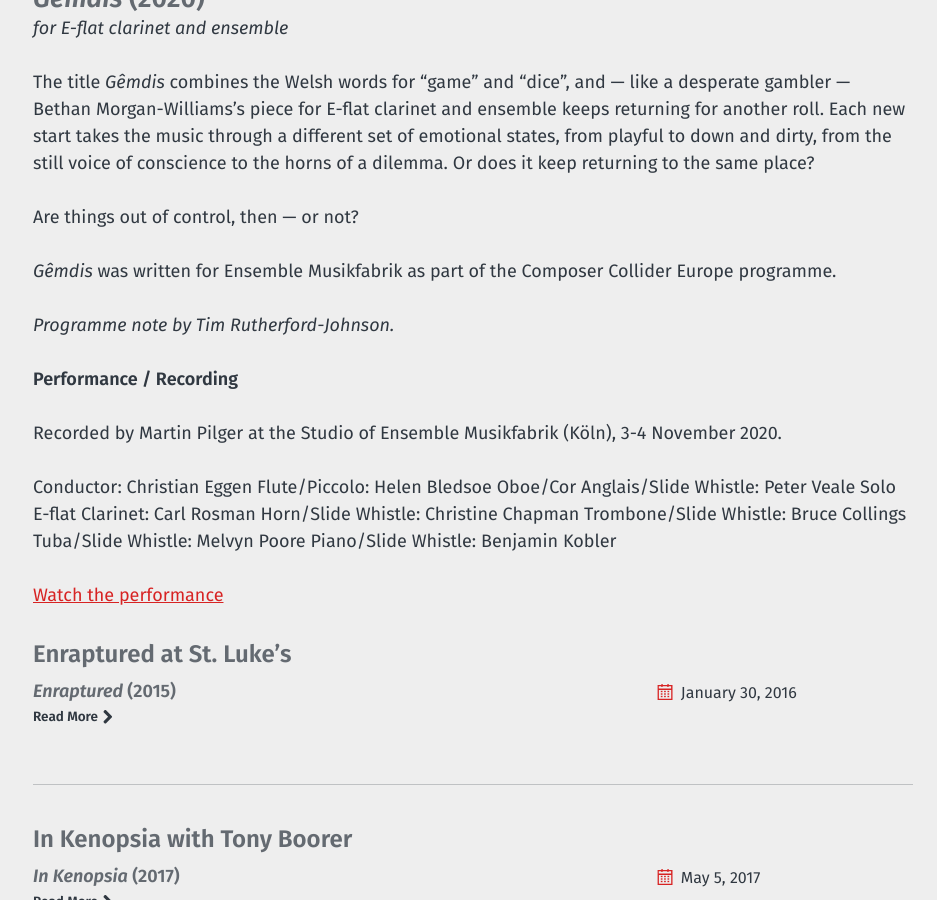
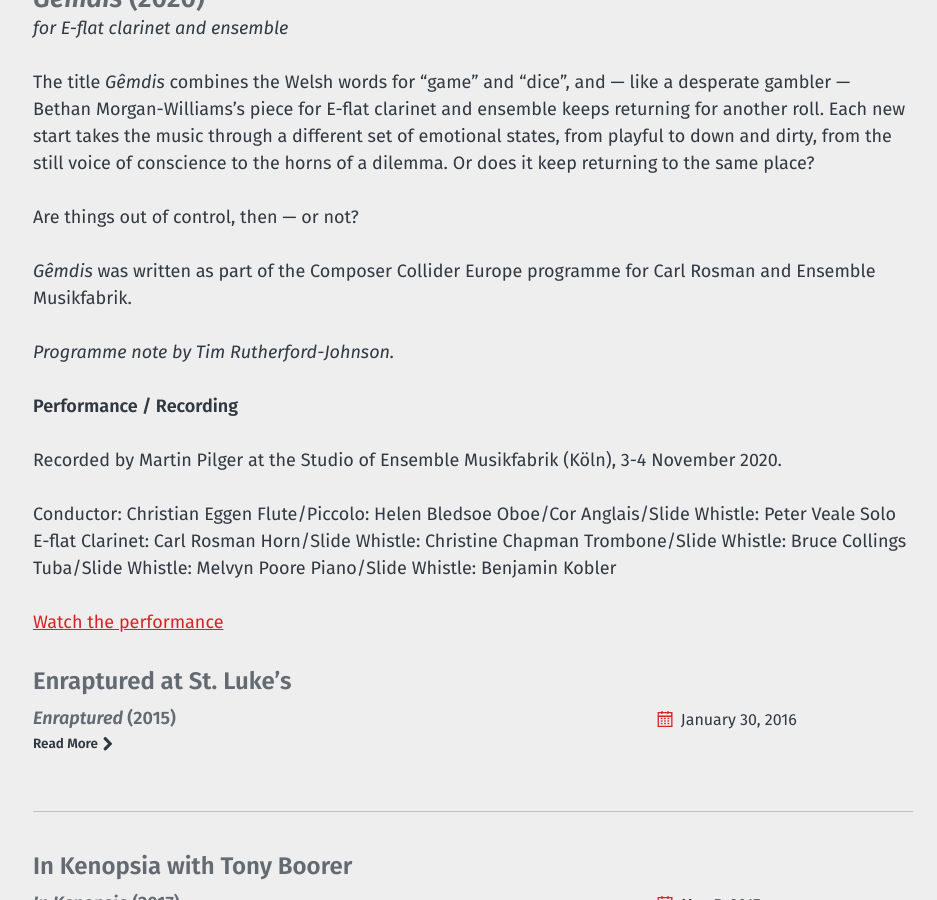
Before and after one commit to morganwilliamsb/website, a Jekyll site: the page built from _listen/gêmdis-with-ensemble-musikfabrik.md, in a window 1280 px wide and 900 px high, scrolled down 443 px. Shown: the whole window, without its empty margins (39-976 px from the left). Built offline with Jekyll 4.4.1, drawn with Linux system fonts in a browser that asks for light colours.

Commit message:
Update gêmdis-with-ensemble-musikfabrik.md

```diff
--- a/_listen/gêmdis-with-ensemble-musikfabrik.md
+++ b/_listen/gêmdis-with-ensemble-musikfabrik.md
@@ -12,7 +12,7 @@ The title *Gêmdis* combines the Welsh words for “game” and “dice”, and
 
 Are things out of control, then — or not?
 
-_Gêmdis_ was written for Ensemble Musikfabrik as part of the Composer Collider Europe programme.
+_Gêmdis_ was written as part of the Composer Collider Europe programme for Carl Rosman and Ensemble Musikfabrik.
 
 *Programme note by Tim Rutherford-Johnson.*
 
```
